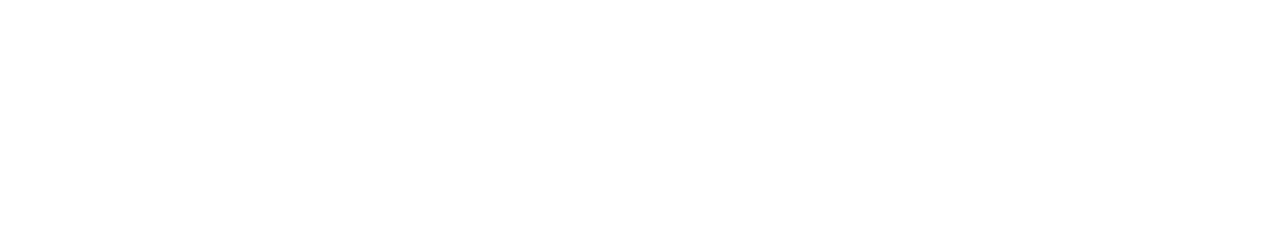
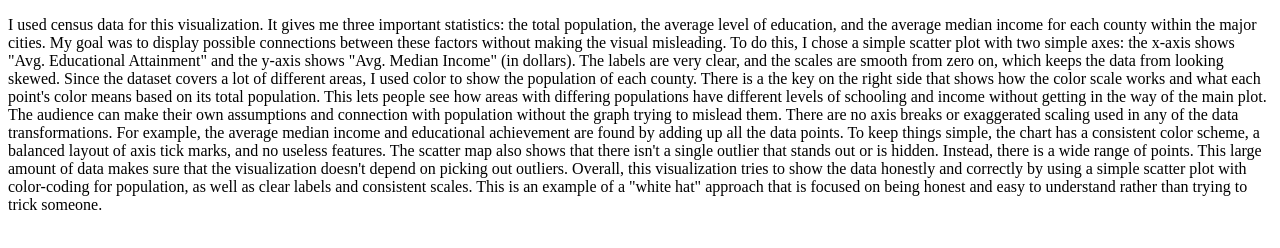
Before and after one commit to arnavp13/A3, a plain HTML site: page index.html in a window 1280 px wide. Drawn offline with Linux system fonts and the light colour scheme.

Commit message:
write up for White

```diff
--- a/index.html
+++ b/index.html
@@ -1,16 +1,19 @@
 <!DOCTYPE html>
 <html lang="en">
+
 <head>
     <meta charset="UTF-8">
     <meta name="viewport" content="width=device-width, initial-scale=1">
     <title>Tableau Visualizations</title>
 </head>
+
 <body>
     <!-- First Tableau Visualization: White Hat -->
     <div class='tableauPlaceholder' id='viz1743977428556' style='position: relative'>
         <noscript>
             <a href='#'>
-        <img alt='White Hat ' src='https://public.tableau.com/static/images/A3/A3_Whitehat/WhiteHat/1_rss.png' style='border: none' />
+                <img alt='White Hat ' src='https://public.tableau.com/static/images/A3/A3_Whitehat/WhiteHat/1_rss.png'
+                    style='border: none' />
             </a>
         </noscript>
         <object class='tableauViz' style='display:none;'>
@@ -39,11 +42,37 @@
         vizElement1.parentNode.insertBefore(scriptElement1, vizElement1);
     </script>
 
+    <p>I used census data for this visualization. It gives me three important statistics: the total population, the
+        average level of education, and the average median income for each county within the major cities. My goal was
+        to display possible connections between these factors without making the visual misleading. To do this, I chose
+        a simple scatter plot with two simple axes: the x-axis shows "Avg. Educational Attainment" and the y-axis shows
+        "Avg. Median Income" (in dollars). The labels are very clear, and the scales are smooth from zero on, which
+        keeps the data from looking skewed.
+
+        Since the dataset covers a lot of different areas, I used color to show the population of each county. There is
+        a the key on the right side that shows how the color scale works and what each point's color means based on its
+        total population. This lets people see how areas with differing populations have different levels of schooling
+        and income without getting in the way of the main plot. The audience can make their own assumptions and
+        connection with population without the graph trying to mislead them. There are no axis breaks or exaggerated
+        scaling used in any of the data transformations. For example, the average median income and educational
+        achievement are found by adding up all the data points.
+
+        To keep things simple, the chart has a consistent color scheme, a balanced layout of axis tick marks, and no
+        useless features. The scatter map also shows that there isn't a single outlier that stands out or is hidden.
+        Instead, there is a wide range of points. This large amount of data makes sure that the visualization doesn't
+        depend on picking out outliers.
+
+        Overall, this visualization tries to show the data honestly and correctly by using a simple scatter plot with
+        color-coding for population, as well as clear labels and consistent scales. This is an example of a "white hat"
+        approach that is focused on being honest and easy to understand rather than trying to trick someone.</p>
+
     <!-- Second Tableau Visualization: City Demographics -->
     <div class='tableauPlaceholder' id='viz1743978860692' style='position: relative; margin-top: 50px;'>
         <noscript>
             <a href='#'>
-        <img alt='City Demographics ' src='https://public.tableau.com/static/images/Wh/WhiteHat_17439787382690/Sheet1/1_rss.png' style='border: none' />
+                <img alt='City Demographics '
+                    src='https://public.tableau.com/static/images/Wh/WhiteHat_17439787382690/Sheet1/1_rss.png'
+                    style='border: none' />
             </a>
         </noscript>
         <object class='tableauViz' style='display:none;'>
@@ -53,7 +82,8 @@
             <param name='name' value='WhiteHat_17439787382690/Sheet1' />
             <param name='tabs' value='no' />
             <param name='toolbar' value='yes' />
-      <param name='static_image' value='https://public.tableau.com/static/images/Wh/WhiteHat_17439787382690/Sheet1/1.png' />
+            <param name='static_image'
+                value='https://public.tableau.com/static/images/Wh/WhiteHat_17439787382690/Sheet1/1.png' />
             <param name='animate_transition' value='yes' />
             <param name='display_static_image' value='yes' />
             <param name='display_spinner' value='yes' />
@@ -72,4 +102,5 @@
         vizElement2.parentNode.insertBefore(scriptElement2, vizElement2);
     </script>
 </body>
+
 </html>
```
Lines whose indentation alone changed are shown as unchanged.
